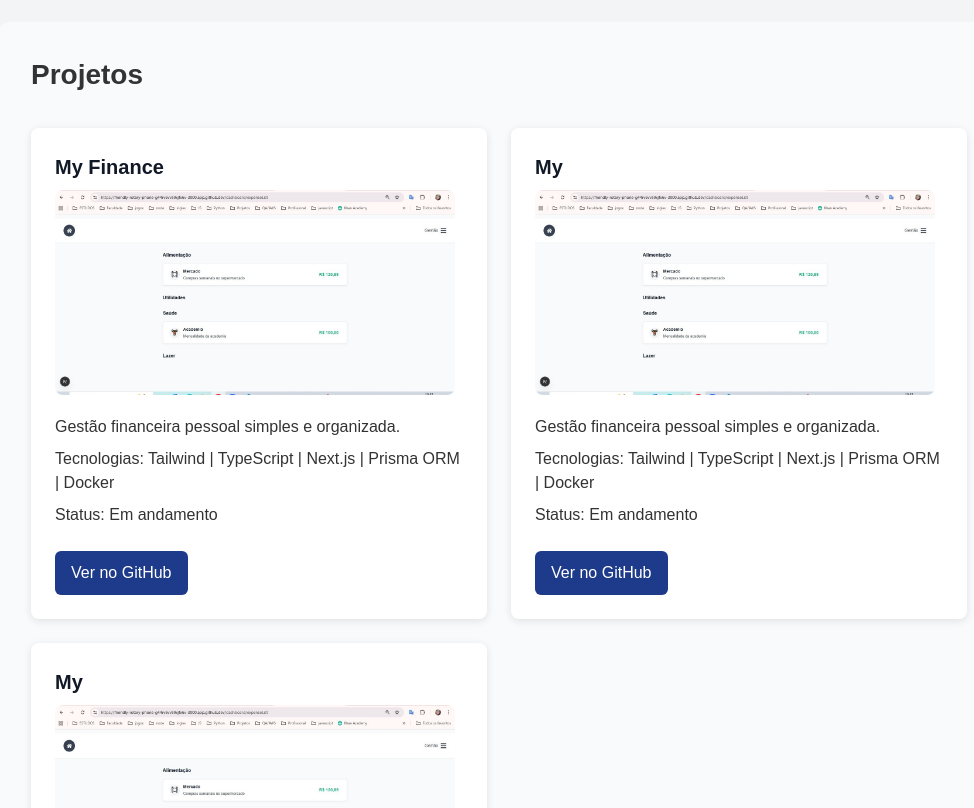
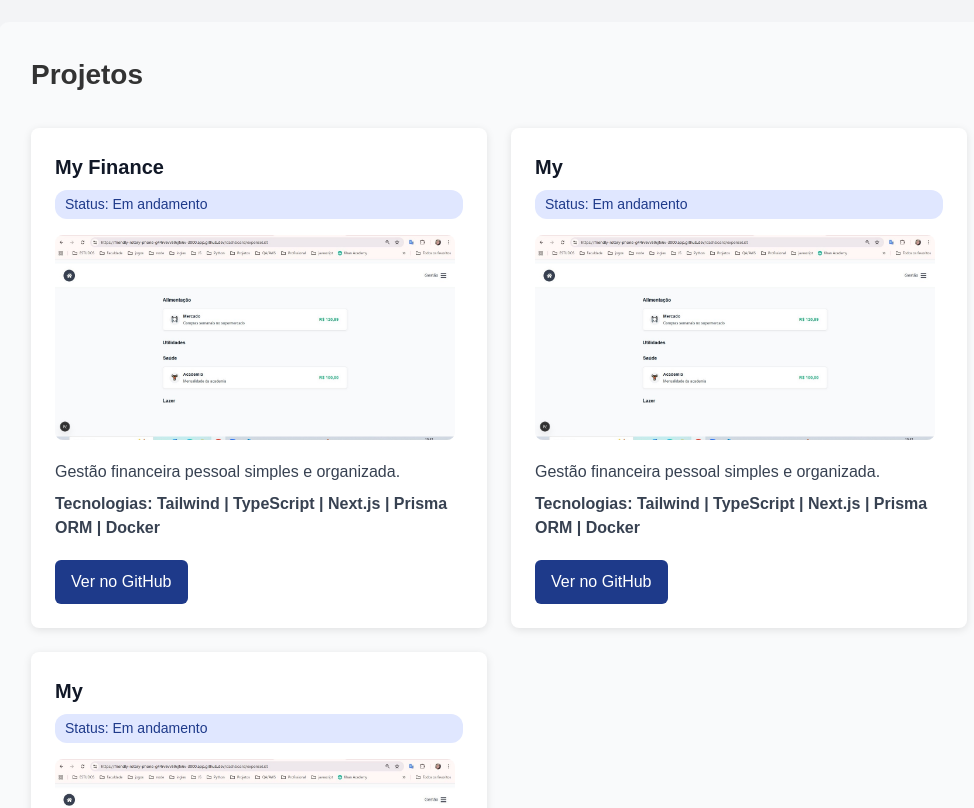
Before and after one commit to flaviane-lima/portfolio-flaviane, a Next.js app: page / in a window 1280 px wide. Shown: the part 480-1288 px from the top of the page, without its empty margins (141-1115 px from the left). Built offline with nearby package versions, Linux system fonts and the light colour scheme.

Commit message:
melhorar layout com alinhamento do botão e nova posição do status

```diff
--- a/app/components/Card.tsx
+++ b/app/components/Card.tsx
@@ -10,9 +10,14 @@ const ProjectCard = styled.div`
   padding: 24px;
   border-radius: 8px;
   box-shadow: 0 2px 8px rgba(0,0,0,0.1);
+  display: flex;
+  flex-direction: column;
+  justify-content: space-between;
 
   p {
     margin-bottom: 8px;
+    line-height: 1.5;
+    color: #374151;
   }
 `;
 
@@ -38,9 +43,27 @@ const StyledImage = styled(Image)`
     border-radius: 8px;
 `
 
-const GithubButtom = styled.a`
+const StatusBadge = styled.span`
+  display: block;
+  padding: 4px 10px;
+  font-size: 0.875rem;
+  font-weight: 500;
+  border-radius: 12px;
+  background-color: #E0E7FF;
+  color: #1E3A8A;
+  margin-bottom: 16px;
+
+`
+
+const TechLabel = styled.p`
+  font-weight: 600;
+  color: #374151;
+  margin-bottom: 8px;
+`
+
+const GithubButton = styled.a`
   display: inline-block;
-  margin-top: 16px;
+  margin-top: 12px;
   padding: 10px 16px;
   background-color: #1E3A8A;
   color: #fff;
@@ -63,6 +86,7 @@ export default function Card({ title, image, description, technologies, status,
     <ProjectCard>
       <ImageWrapper>
         <ProjectTitle>{title}</ProjectTitle>
+        <StatusBadge>Status: {status}</StatusBadge>
         <StyledImage
           src={image}
           alt={title}
@@ -73,9 +97,8 @@ export default function Card({ title, image, description, technologies, status,
       </ImageWrapper>
       <div>
         <p>{description}</p>
-        <p>Tecnologias: {technologies.join(" | ")}</p>
-        <p>Status: {status}</p>
-        <GithubButtom href={github} target="_blank" className="button"> Ver no GitHub</GithubButtom>
+        <TechLabel>Tecnologias: {technologies.join(" | ")}</TechLabel>
+        <GithubButton href={github} target="_blank" > Ver no GitHub</GithubButton>
       </div>
     </ProjectCard>
   );
```
